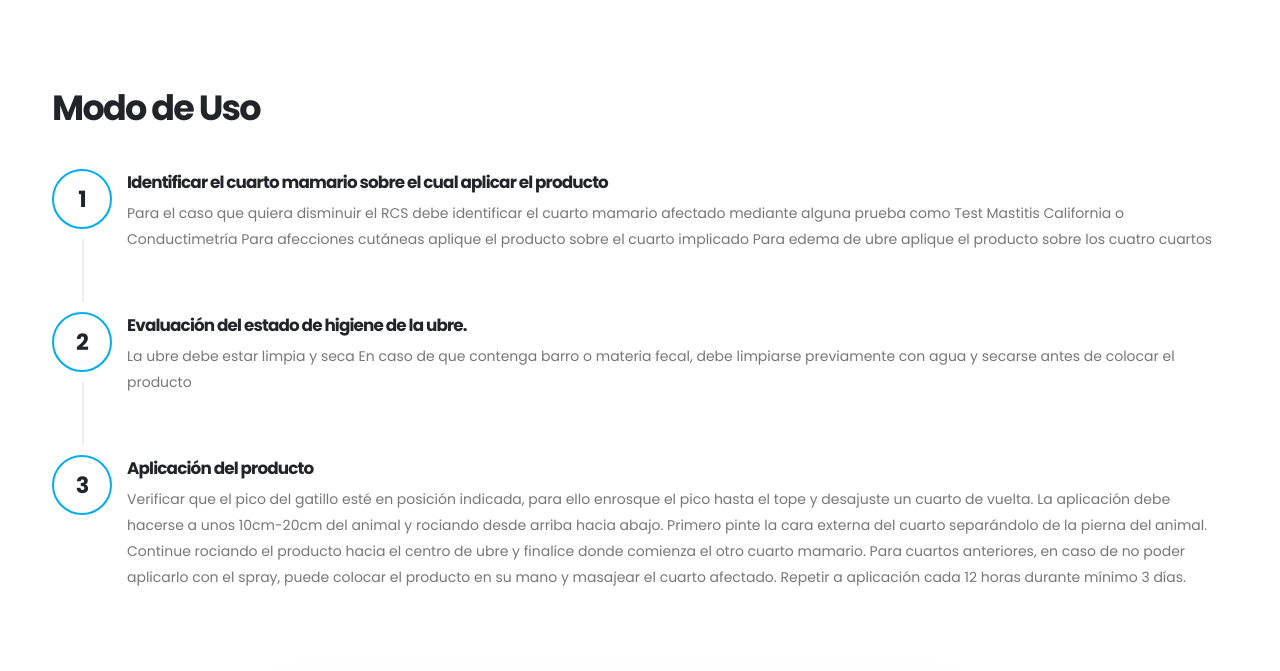
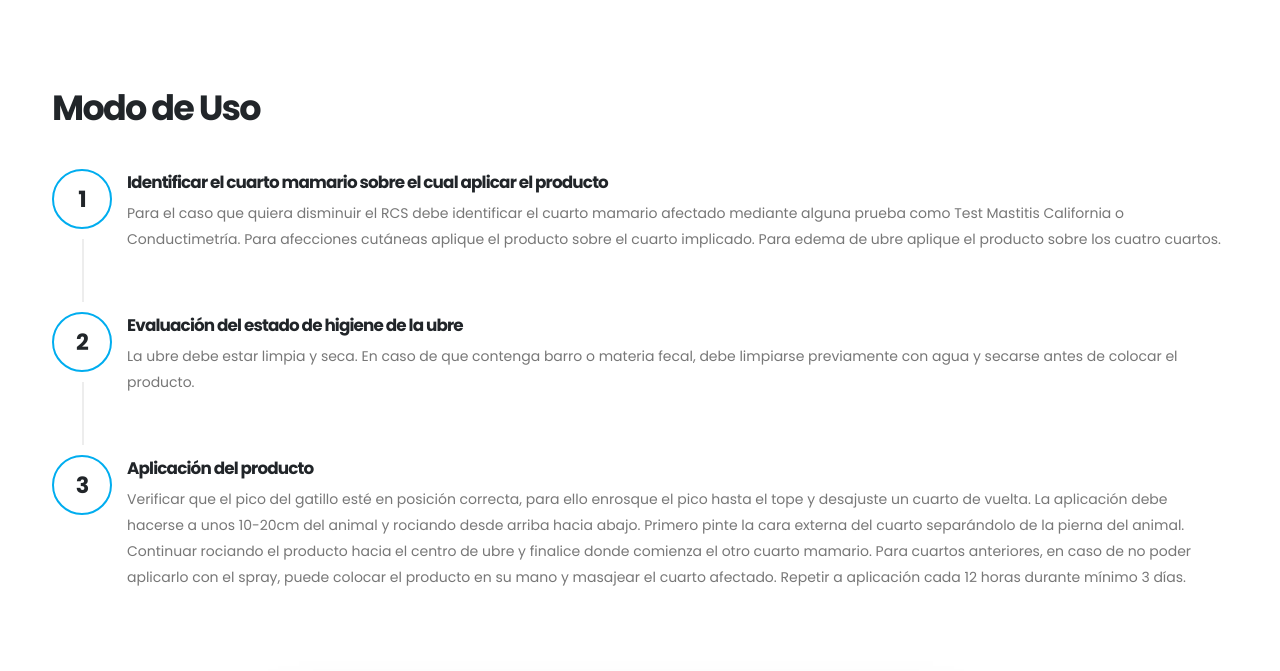
Before and after one commit to storchia/udder, a PHP site: page / in a window 1280 px wide. Shown: the part 2308-2979 px from the top of the page. Run offline with PHP 8.4, Linux system fonts and the light colour scheme.

Commit message:
sixth review

```diff
--- a/css/custom.css
+++ b/css/custom.css
@@ -55,6 +55,14 @@
   width: 32%;
 }
 
+.card-usos {
+  margin-bottom: 7%;
+}
+
+.img-fluid {
+  width: 90%;
+}
+
 @media (max-width: 992px) {
   .d-none-lg-slide {
     display: none !important;
--- a/index.html
+++ b/index.html
@@ -372,14 +372,14 @@
 
 
                                  <h1
-                                    class="text-color-light font-weight-extra-bold text-10 line-height-2 mb-3 appear-animation h1-mobile"
+                                    class="text-color-light font-weight-extra-bold text-10 line-height-4 mb-3 appear-animation h1-mobile"
                                     data-appear-animation="fadeInUpShorter"
                                     data-appear-animation-delay="500"
                                     data-plugin-options="{'minWindowWidth': 0}"
                                     >
                                     UDDER CHOICE ES UN PRODUCTO DISEÑADO PARA MEJORAR LA SALUD DE LA UBRE.
                                     <br>
-                                    <span class="slide_title">UDDER CHOICE =  MAXIMA CALIDAD Y CANTIDAD DE LECHE</span>
+                                    <span class="slide_title ">UDDER CHOICE =  MAXIMA CALIDAD Y CANTIDAD DE LECHE</span>
                                   </h1>
 
 
@@ -417,7 +417,7 @@
                               esenciales de origen vegetal. Gracias a sus efectos
                               antiinflamatorios y vasomotores es el producto ideal para
                               mitigar procesos nocivos que estén ocurriendo a nivel
-                              mamario o generar confort para maximizar la producción de
+                              mamario y generar confort para maximizar la producción de
                               leche.
                            </p>
                            <!-- <a
@@ -435,7 +435,7 @@
                         data-appear-animation-delay="100"
                         >
                         <div
-                           class="card-body d-flex align-items-center justify-content-between flex-column z-index-1"
+                           class="card-body d-flex align-items-center justify-content-between flex-column z-index-1 card-usos"
                            >
                            <!-- <i class="fa-solid fa-house-medical fa-7x"></i> -->
                            <img class="spray" src="img/spray.png" alt="">
@@ -446,8 +446,7 @@
                               Se lo puede utilizar para disminuir edemas mamarios post
                               parto, <br />
                               para contrarrestar procesos inflamatorios a nivel mamario,
-                              <br />
-                              disminuir RCS, <br />afecciones cutáneas mamarias y como
+                              disminuir RCS, afecciones cutáneas mamarias y como
                               coadyuvante en el tratamiento de la mastitis clínica.
                            </p>
                            <!-- <a
@@ -475,9 +474,9 @@
                            <p class="card-text text-center">
                               Udder Choice Cream es de rápida y fácil aplicación y no
                               requiere de ningún tipo de identificación de los animales
-                              afectados Al ser un producto de origen natural, Udder Choice
+                              afectados. Al ser un producto de origen natural, Udder Choice
                               Cream no tiene período de retiro en leche, lo que evita el
-                              envío del animal a un rodeo de enfermería
+                              envío del animal a un rodeo de enfermería.
                            </p>
                            <!-- <a
                               href="#"
@@ -637,9 +636,9 @@
                            <p class="mb-0">
                               Para el caso que quiera disminuir el RCS debe identificar el
                               cuarto mamario afectado mediante alguna prueba como Test
-                              Mastitis California o Conductimetría Para afecciones
-                              cutáneas aplique el producto sobre el cuarto implicado Para
-                              edema de ubre aplique el producto sobre los cuatro cuartos
+                              Mastitis California o Conductimetría. Para afecciones
+                              cutáneas aplique el producto sobre el cuarto implicado. Para
+                              edema de ubre aplique el producto sobre los cuatro cuartos.
                            </p>
                         </div>
                      </div>
@@ -653,12 +652,12 @@
                         </div>
                         <div class="process-step-content">
                            <h4 class="mb-1 text-4 font-weight-bold">
-                              Evaluación del estado de higiene de la ubre.
+                              Evaluación del estado de higiene de la ubre
                            </h4>
                            <p class="mb-0">
-                              La ubre debe estar limpia y seca En caso de que contenga
+                              La ubre debe estar limpia y seca. En caso de que contenga
                               barro o materia fecal, debe limpiarse previamente con agua y
-                              secarse antes de colocar el producto
+                              secarse antes de colocar el producto.
                            </p>
                         </div>
                      </div>
@@ -675,12 +674,12 @@
                               Aplicación del producto
                            </h4>
                            <p class="mb-0">
-                              Verificar que el pico del gatillo esté en posición indicada,
+                              Verificar que el pico del gatillo esté en posición correcta,
                               para ello enrosque el pico hasta el tope y desajuste un
                               cuarto de vuelta. La aplicación debe hacerse a unos
-                              10cm-20cm del animal y rociando desde arriba hacia abajo.
+                              10-20cm del animal y rociando desde arriba hacia abajo.
                               Primero pinte la cara externa del cuarto separándolo de la
-                              pierna del animal. Continue rociando el producto hacia el
+                              pierna del animal. Continuar rociando el producto hacia el
                               centro de ubre y finalice donde comienza el otro cuarto
                               mamario. Para cuartos anteriores, en caso de no poder
                               aplicarlo con el spray, puede colocar el producto en su mano
@@ -736,7 +735,7 @@
                            data-appear-animation="fadeInUpShorter"
                            data-appear-animation-delay="300"
                            >
-                           Producido y distribuido en Argentina por
+                           Elaborado y distribuido en Argentina por
                         </p>
                         <h3
                            class="text-color-quaternary mb-4 d-block text-center font-weight-bold text-capitalize appear-animation"
@@ -755,7 +754,7 @@
                         >
                         <img
                            class="img-fluid"
-                           src="img/lab2.png"
+                           src="img/Logo_Chinfield.png"
                            alt="Provider"
                            />
                      </div>
```
Also changed, not shown: img/Logo_Chinfield.png (added), img/lab2.png (deleted), img/lab3.png (deleted).
